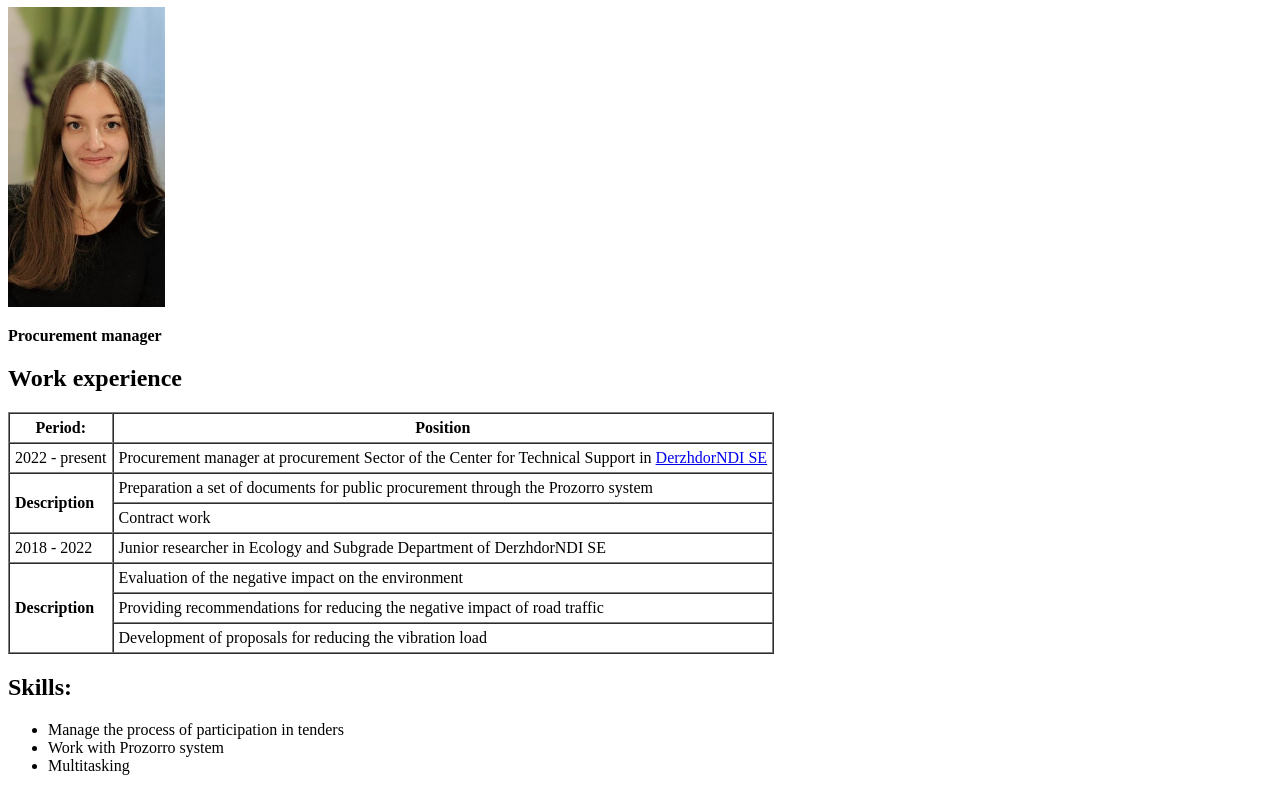
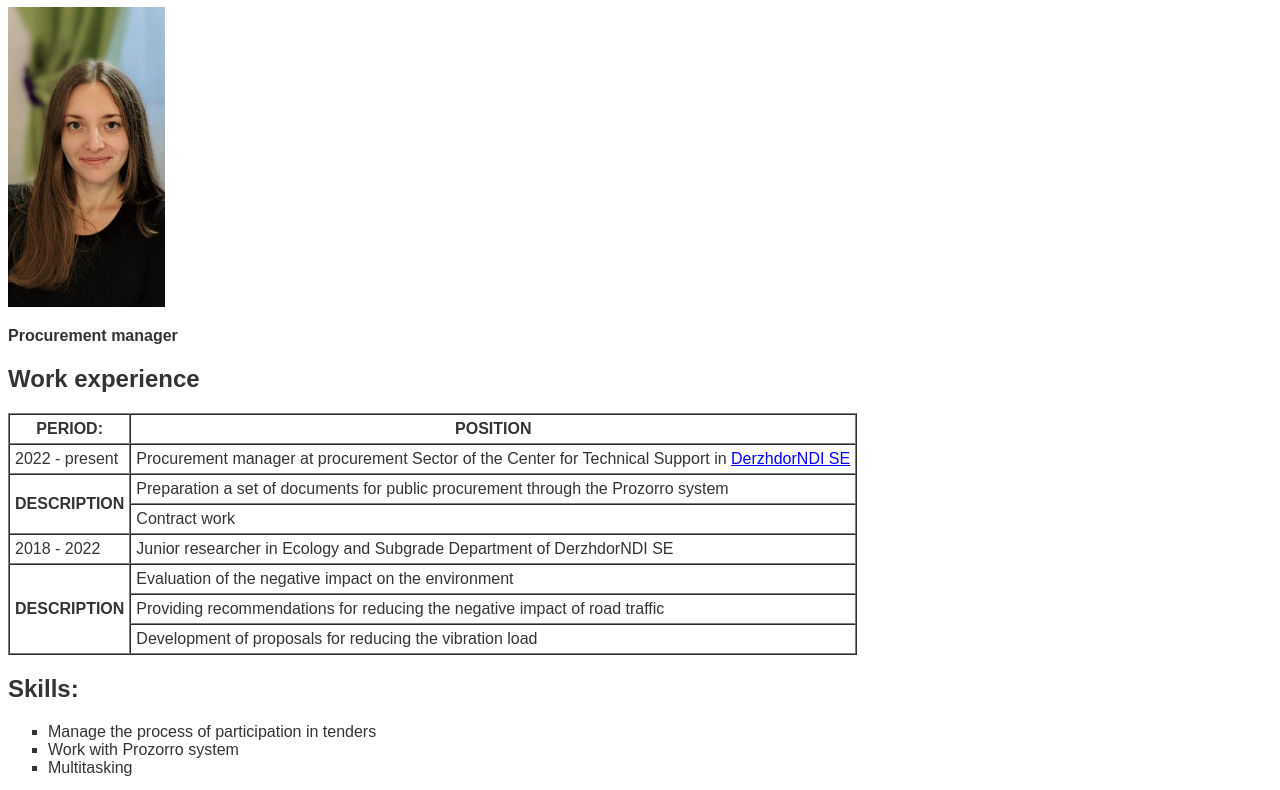
Before and after one commit to Tetianakryvobok/Homeworks, a plain HTML site: page index.html in a window 1280 px wide. Shown: the part 83-873 px from the top of the page. Drawn offline with Linux system fonts and the light colour scheme.

Commit message:
Css has been added

```diff
--- a/index.html
+++ b/index.html
@@ -3,19 +3,20 @@
 
 <head>
    <title>My CV</title>
+   <link rel="stylesheet" href="./style.css">
 </head>
 
 <body>
    <header>
       <hr />
-      <h1><strong>
-            Tetiana Kryvobok
-         </strong>
+      <h1>
+         Tetiana Kryvobok
+
       </h1>
    </header>
    <main>
       <img src="photo_2022-11-04_17-08-01.jpg" alt="photo_of_candidate" height="300" />
-      <p> <strong> Procurement manager </strong></p>
+      <p class="position"> Procurement manager </p>
       <h2>Work experience</h2>
 
       <table border="1" cellspacing="0" cellpadding="5">
@@ -29,10 +30,10 @@
             <tr>
                <td>2022 - present </td>
                <td>Procurement manager at procurement Sector of the Center for Technical Support in <a
-                     href="https://dorndi.org.ua/en" target="_blank">DerzhdorNDI SE</a></td>
+                     href="https://dorndi.org.ua/en" target="_blank" class="link">DerzhdorNDI SE</a></td>
             </tr>
             <tr>
-               <td rowspan="2"><strong> Description</strong></td>
+               <td class="boldhead" rowspan="2"> Description </td>
                <td>Preparation a set of documents for public procurement through the Prozorro system</td>
             </tr>
             <tr>
@@ -44,7 +45,7 @@
                <td>Junior researcher in Ecology and Subgrade Department of DerzhdorNDI SE</td>
             </tr>
             <tr>
-               <td rowspan="3"><strong> Description</strong></td>
+               <td class="boldhead" rowspan="3"> Description </td>
                <td>Evaluation of the negative impact on the environment</td>
             </tr>
             <tr>
@@ -58,7 +59,7 @@
       </table>
       <article>
          <h2>Skills:</h2>
-         <ul>
+         <ul class="skills">
             <li>Manage the process of participation in tenders</li>
             <li>Work with Prozorro system</li>
             <li>Multitasking </li>
--- /dev/null
+++ b/style.css
@@ -0,0 +1,31 @@
+body{
+   font-family: Arial, Helvetica, sans-serif;
+   color:#333 ;
+   }
+   h1{
+      font-style: italic;
+   }
+   .position{
+      font-weight: bold;
+   }
+   th{
+   text-transform: uppercase;
+   }
+  .boldhead{
+   text-transform: uppercase;
+   font-weight: bold;
+  }
+  .link{
+   color: #00f;
+   text-decoration: underline;
+  }
+  .link:visited{
+   color: #005 ;
+   text-decoration: underline;
+  }
+  .link:hover{
+   text-decoration: none;
+  }
+  .skills{
+   list-style-type: square;
+  }
```
